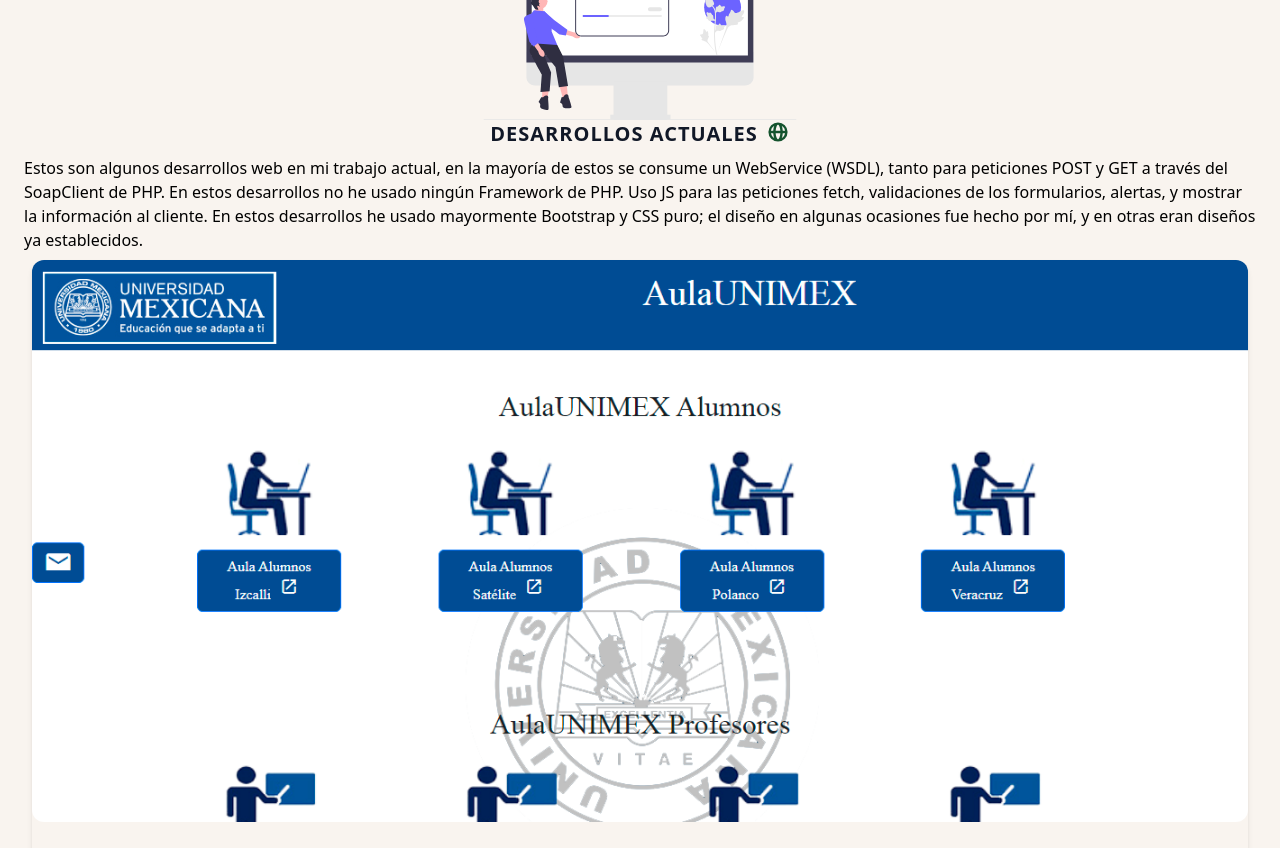
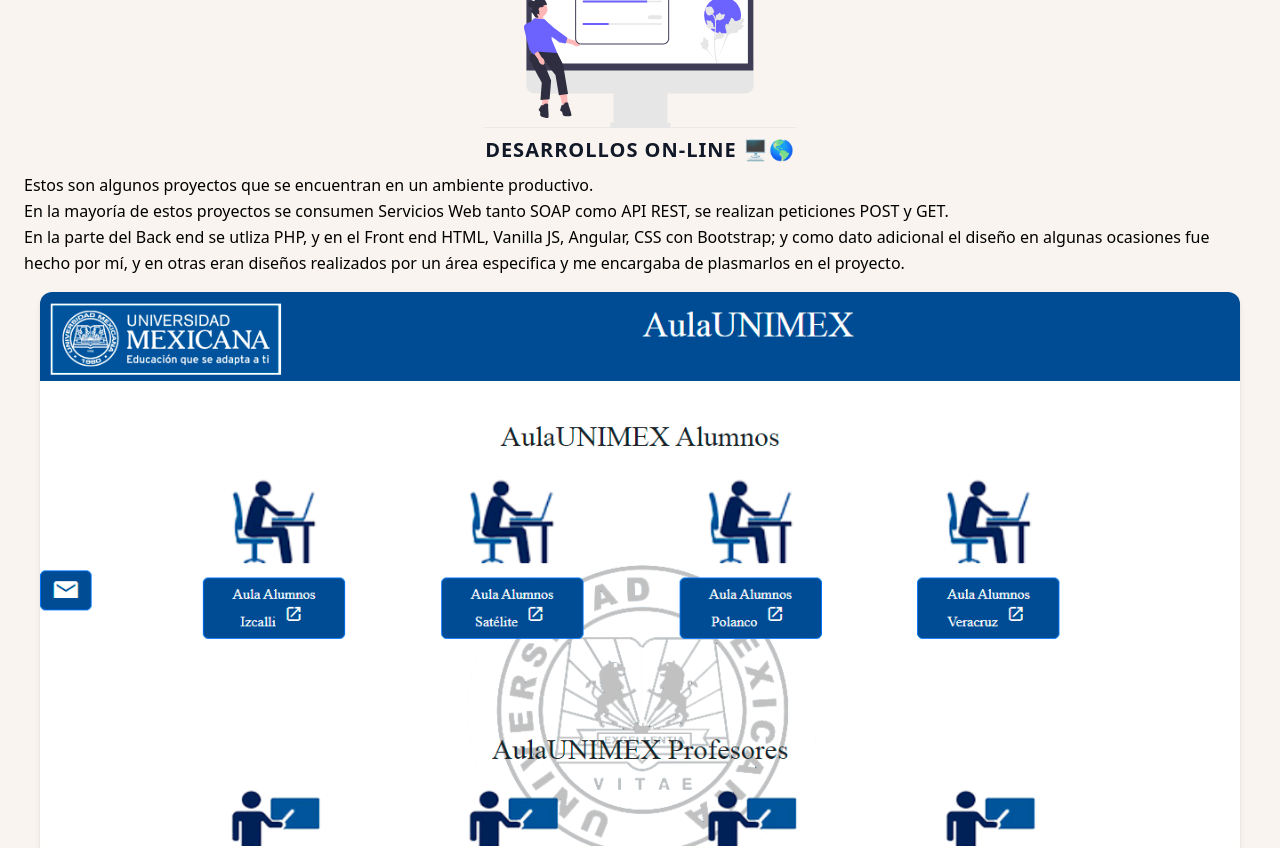
Before and after one commit to artmcel/artmcel.github.io, a React (Vite) app: page / in a window 1280 px wide. Shown: the part 420-1268 px from the top of the page. Built offline with nearby package versions, Linux system fonts and the light colour scheme.

Commit message:
get all prod devs

```diff
--- a/src/ProdDevs.jsx
+++ b/src/ProdDevs.jsx
@@ -7,22 +7,28 @@
     return(
       productionDevs.map( ({id, title, description, link, imagen}) => {
         return(
-                <div key={id} id="divDevs" className="m-2 relative group rounded-xl shadow-md first-letter:m-2">
+          <div key={id} id="divDevs" className="bg-[#fffffe] m-2 relative group rounded-xl shadow-md first-letter:m-2">
             <div className="rounded-xl group-hover:blur-lg">
               <img className="w-full h-auto rounded-xl" src={imagen} />
             </div>
-
-                    <div className="text-center" id="prodContent">
+            <div key={id} className="text-center" id="prodContent">
               <p className="h3 py-8 text-gray-800">{description}</p>
               <button className="btn-proyectos">
-                            <a className="flex justify-center" href={link} target="_blank" rel="noopener noreferrer">
+                <a
+                  className="flex justify-center"
+                  href={link}
+                  target="_blank"
+                  rel="noopener noreferrer"
+                >
                   {title}
-                                <svg xmlns="http://www.w3.org/2000/svg" className="h-5 w-5 ml-1" viewBox="0 0 20 20"
-                                    fill="currentColor">
-                                    <path
-                                        d="M11 3a1 1 0 100 2h2.586l-6.293 6.293a1 1 0 101.414 1.414L15 6.414V9a1 1 0 102 0V4a1 1 0 00-1-1h-5z" />
-                                    <path
-                                        d="M5 5a2 2 0 00-2 2v8a2 2 0 002 2h8a2 2 0 002-2v-3a1 1 0 10-2 0v3H5V7h3a1 1 0 000-2H5z" />
+                  <svg
+                    xmlns="http://www.w3.org/2000/svg"
+                    className="h-5 w-5 ml-1"
+                    viewBox="0 0 20 20"
+                    fill="currentColor"
+                  >
+                    <path d="M11 3a1 1 0 100 2h2.586l-6.293 6.293a1 1 0 101.414 1.414L15 6.414V9a1 1 0 102 0V4a1 1 0 00-1-1h-5z" />
+                    <path d="M5 5a2 2 0 00-2 2v8a2 2 0 002 2h8a2 2 0 002-2v-3a1 1 0 10-2 0v3H5V7h3a1 1 0 000-2H5z" />
                   </svg>
                 </a>
               </button>
@@ -30,52 +36,32 @@
           </div>
         )
       })
-
     )
-
-
     }
-
-
 
   return (
     <article>
+      <div className='m-2'>
         <img
           id="img-profile"
           src={prodDevs}
           className="fill-bg-sky-800 static mx-auto h-48 rounded-full xs:w-full sm:w-1/4 md:w-1/2"
           alt=""
         />
-      <h2 className="h2">
-        DESARROLLOS ACTUALES
-        <svg
-          xmlns="http://www.w3.org/2000/svg"
-          className="h-6 w-6 ml-2 fill-green-900"
-          viewBox="0 0 20 20"
-          fill="currentColor"
-        >
-          <path
-            fillRule="evenodd"
-            d="M4.083 9h1.946c.089-1.546.383-2.97.837-4.118A6.004 6.004 0 004.083 9zM10 2a8 8 0 100 16 8 8 0 000-16zm0 2c-.076 0-.232.032-.465.262-.238.234-.497.623-.737 1.182-.389.907-.673 2.142-.766 3.556h3.936c-.093-1.414-.377-2.649-.766-3.556-.24-.56-.5-.948-.737-1.182C10.232 4.032 10.076 4 10 4zm3.971 5c-.089-1.546-.383-2.97-.837-4.118A6.004 6.004 0 0115.917 9h-1.946zm-2.003 2H8.032c.093 1.414.377 2.649.766 3.556.24.56.5.948.737 1.182.233.23.389.262.465.262.076 0 .232-.032.465-.262.238-.234.498-.623.737-1.182.389-.907.673-2.142.766-3.556zm1.166 4.118c.454-1.147.748-2.572.837-4.118h1.946a6.004 6.004 0 01-2.783 4.118zm-6.268 0C6.412 13.97 6.118 12.546 6.03 11H4.083a6.004 6.004 0 002.783 4.118z"
-            clipRule="evenodd"
-          />
-        </svg>
-      </h2>
-
-      <div className="flex flex-col p-2">
-        <p>
-          Estos son algunos desarrollos web en mi trabajo actual, en la mayoría
-          de estos se consume un WebService (WSDL), tanto para peticiones POST y
-          GET a través del SoapClient de PHP. En estos desarrollos no he usado
-          ningún Framework de PHP. Uso JS para las peticiones fetch,
-          validaciones de los formularios, alertas, y mostrar la información al
-          cliente. En estos desarrollos he usado mayormente Bootstrap y CSS
-          puro; el diseño en algunas ocasiones fue hecho por mí, y en otras eran
-          diseños ya establecidos.
+      </div>
+      <h2 className="h2">DESARROLLOS ON-LINE 🖥️🌎</h2>
+      <div className="flex flex-col m-2">
+        <p className='leading-relaxed'>
+          Estos son algunos proyectos que se encuentran en un ambiente productivo.<br />
+          En la mayoría de estos proyectos se consumen Servicios Web tanto SOAP como API REST,
+          se realizan peticiones POST y GET. <br />
+          En la parte del Back end se utliza PHP, y en el Front end HTML, Vanilla JS, Angular, CSS con Bootstrap;
+          y como dato adicional el diseño en algunas ocasiones fue hecho por mí,
+          y en otras eran diseños realizados por un área especifica y me encargaba de plasmarlos en el proyecto.
         </p>
         <div
           id="production-devs"
-          className="all-projects"
+          className="all-projects m-2"
         >
           <GetProdDevs/>
         </div>
```
Lines whose indentation alone changed are shown as unchanged.
